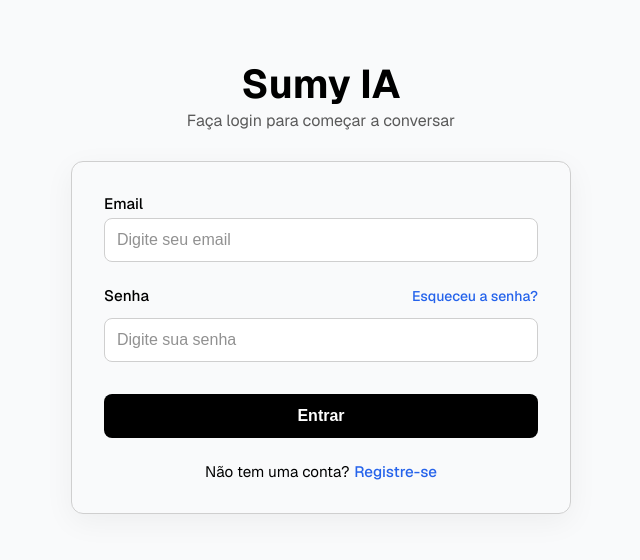
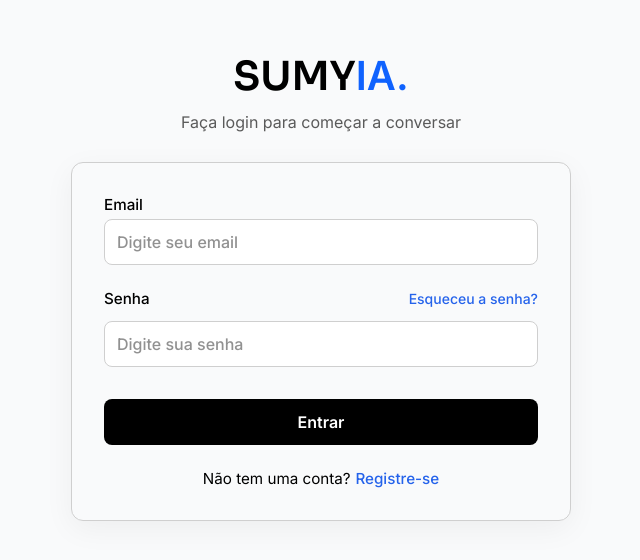
Before and after one commit to Assumtek/SumyIA_Frontend, a Next.js app: page /login in a window 1280 px wide. Shown: the part 114-674 px from the top of the page, without its empty margins (319-959 px from the left). Built offline with nearby package versions, Linux system fonts and the light colour scheme; no server answers.

Commit message:
Mudanças no visual dos formularioa

```diff
--- a/src/app/forgot-password/page.module.scss
+++ b/src/app/forgot-password/page.module.scss
@@ -1,5 +1,257 @@
-/* Importar os estilos da página principal */
-@import '../page.module.scss';
+@import url('https://fonts.googleapis.com/css2?family=Sora:wght@100..800&display=swap');
+@import url('https://fonts.googleapis.com/css2?family=Inter:ital,opsz,wght@0,14..32,100..900;1,14..32,100..900&display=swap');
+
+.containerCenter {
+    display: flex;
+    flex-direction: row;
+    max-width: 100%;
+    max-height: 100%;
+    align-items: center;
+    justify-content: center;
+    background-color: var(--white);
+}
+
+
+
+.containerCenter * {
+    font-family: 'Inter', sans-serif;
+}
+
+.equerda {
+    display: flex;
+    justify-content: center;
+    align-items: center;
+    width: 50%;
+    height: 100vh;
+    img {
+        width: 100%;
+        height: 100%;
+        object-fit: cover;
+    }
+
+    @media (max-width: 1300px) {
+        display: none;
+    }
+}
+
+.direita {
+    display: flex;
+    flex-direction: column;
+    min-height: 100vh;
+    align-items: center;
+    justify-content: center;
+    background-color: var(--white);
+    padding: 1rem;
+    width: 50%;
+    height: 100%;
+}
+
+
+.title {
+    color: #000000;
+    font-size: 40px;
+    font-weight: 600;
+    font-family: 'Sora', sans-serif;
+    margin-bottom: 10px;
+
+    span {
+        color: var(--main);
+    }
+}
+
+.subtitle {
+    color: #5a5a5a;;
+    font-size: 1rem;
+    margin-bottom: 30px;
+}
+
+.login {
+    background-color: var(--white);
+    padding: 2rem;
+    border-radius: 12px;
+    box-shadow: 0 8px 30px rgba(0, 0, 0, 0.05);
+    border: 1px solid #cfcfcf;
+    width: 100%;
+    max-width: 500px;
+
+    h1 {
+        color: var(--primary);
+        font-size: 1.8rem;
+        margin-bottom: 1.5rem;
+        text-align: center;
+    }
+
+    form {
+        width: 100%;
+    }
+}
+
+.inputGroup {
+    margin-bottom: 1.5rem;
+}
+
+.labelRow {
+    display: flex;
+    justify-content: space-between;
+    align-items: center;
+    margin-bottom: 0.5rem;
+}
+
+.forgotPassword {
+    color: rgb(37, 99, 235);
+    font-size: 0.875rem;
+    text-decoration: none;
+    transition: all 0.2s;
+    font-weight: 500;
+
+    &:hover {
+        text-decoration: underline;
+        filter: brightness(0.9);
+    }
+}
+
+.input {
+    width: 100%;
+    padding: 0.75rem;
+    border: 1px solid var(--gray-300);
+    border-radius: 8px;
+    font-size: 1rem;
+    transition: border 0.2s;
+    border: 1px solid #cfcfcf;
+    margin-top: 5px;
+
+    &:focus {
+        border-color: var(--primary);
+        outline: none;
+    }
+
+    &::placeholder {
+        color: #919191;
+        font-weight: 500;
+    }
+}
+
+.label {
+    display: block;
+    color: var(--gray-700);
+    font-size: 0.95rem;
+    font-weight: 500;
+    height: fit-content;
+}
+
+.loginButton {
+    width: 100%;
+    background-color: #000000;
+    color: #FFFFFF;
+    padding: 0.8rem;
+    border: 0;
+    border-radius: 8px;
+    font-size: 1rem;
+    font-weight: 600;
+    margin-top: 0.5rem;
+    cursor: pointer;
+    transition: all 0.2s;
+
+    &:hover {
+        filter: brightness(1.08);
+        transform: translateY(-2px);
+    }
+
+    &:disabled {
+        cursor: not-allowed;
+        background-color: #919191;
+    }
+}
+
+.registerLink {
+    margin-top: 1.5rem;
+    text-align: center;
+    color: var(--gray-700);
+    font-size: 0.95rem;
+
+    a {
+        color: var(--primary);
+        font-weight: 500;
+        text-decoration: none;
+        margin-left: 0.3rem;
+        transition: all 0.2s;
+        color: rgb(37, 99, 235);
+
+        &:hover {
+            text-decoration: underline;
+            filter: brightness(0.9);
+        }
+    }
+}
+
+.error {
+    color: var(--red);
+    margin-top: 0.5rem;
+    margin-bottom: 1rem;
+    font-size: 0.875rem;
+    text-align: center;
+    background-color: rgba(255, 0, 0, 0.1);
+    padding: 0.75rem;
+    border-radius: 8px;
+    border-left: 3px solid var(--red);
+    display: flex;
+    align-items: center;
+    justify-content: center;
+
+    &::before {
+        content: "⚠️";
+        margin-right: 8px;
+        font-size: 1rem;
+    }
+}
+
+.formTitle {
+    color: var(--primary);
+    font-size: 1.8rem;
+    margin-bottom: 1.5rem;
+    text-align: center;
+}
+
+.success {
+    color: var(--green);
+    margin-top: 0.5rem;
+    margin-bottom: 1rem;
+    font-size: 0.875rem;
+    text-align: center;
+    background-color: rgba(0, 128, 0, 0.1);
+    padding: 0.75rem;
+    border-radius: 8px;
+    border-left: 3px solid var(--green);
+    display: flex;
+    align-items: center;
+    justify-content: center;
+
+    &::before {
+        content: "✅";
+        margin-right: 8px;
+        font-size: 1rem;
+    }
+}
+
+@media (max-width: 1000px) {
+    .containerCenter {
+
+        .direita {
+            width: 100%;
+            height: 100%;
+            max-height: 100%;
+            max-width: 100%;
+        }
+    }
+    .login {
+        width: 90%;
+        padding: 40px 40px;
+    }
+    .logo{
+        min-width: 0px;
+        width: 30%;
+    }
+}
 
 /* Estilos específicos para a página de recuperação de senha */
 .recoveryMessage {
--- a/src/app/login/page.module.scss
+++ b/src/app/login/page.module.scss
@@ -1,4 +1,40 @@
+@import url('https://fonts.googleapis.com/css2?family=Sora:wght@100..800&display=swap');
+@import url('https://fonts.googleapis.com/css2?family=Inter:ital,opsz,wght@0,14..32,100..900;1,14..32,100..900&display=swap');
+
 .containerCenter {
+    display: flex;
+    flex-direction: row;
+    max-width: 100%;
+    max-height: 100%;
+    align-items: center;
+    justify-content: center;
+    background-color: var(--white);
+}
+
+
+
+.containerCenter * {
+    font-family: 'Inter', sans-serif;
+}
+
+.equerda {
+    display: flex;
+    justify-content: center;
+    align-items: center;
+    width: 50%;
+    height: 100vh;
+    img {
+        width: 100%;
+        height: 100%;
+        object-fit: cover;
+    }
+
+    @media (max-width: 1300px) {
+        display: none;
+    }
+}
+
+.direita {
     display: flex;
     flex-direction: column;
     min-height: 100vh;
@@ -6,12 +42,21 @@
     justify-content: center;
     background-color: var(--white);
     padding: 1rem;
+    width: 50%;
+    height: 100%;
 }
+
 
 .title {
     color: #000000;
-    font-size: 2.5rem;
-    font-weight: 700;
+    font-size: 40px;
+    font-weight: 600;
+    font-family: 'Sora', sans-serif;
+    margin-bottom: 10px;
+
+    span {
+        color: var(--main);
+    }
 }
 
 .subtitle {
@@ -188,7 +233,16 @@
     }
 }
 
-@media (max-width: 620px) {
+@media (max-width: 1000px) {
+    .containerCenter {
+
+        .direita {
+            width: 100%;
+            height: 100%;
+            max-height: 100%;
+            max-width: 100%;
+        }
+    }
     .login {
         width: 90%;
         padding: 40px 40px;
--- a/src/app/login/page.tsx
+++ b/src/app/login/page.tsx
@@ -75,7 +75,12 @@ function LoginContent() {
 
   return (
     <div className={styles.containerCenter}>
-      <h1 className={styles.title}>Sumy IA</h1>
+      <div className={styles.equerda}>
+        <img src="/CapaForms.png" alt="Login" />
+      </div>
+
+      <div className={styles.direita}>
+        <h1 className={styles.title}>SUMY<span>IA.</span></h1>
         <p className={styles.subtitle}>Faça login para começar a conversar</p>
 
         <div className={styles.login}>
@@ -139,6 +144,7 @@ function LoginContent() {
           </div>
         </div>
       </div>
+    </div>
   )
 }
 
--- a/src/app/register/page.module.scss
+++ b/src/app/register/page.module.scss
@@ -1,5 +1,38 @@
-// Estilos para a página de registro seguindo o mesmo padrão da página de login
+@import url('https://fonts.googleapis.com/css2?family=Sora:wght@100..800&display=swap');
+@import url('https://fonts.googleapis.com/css2?family=Inter:ital,opsz,wght@0,14..32,100..900;1,14..32,100..900&display=swap');
+
 .containerCenter {
+    display: flex;
+    flex-direction: row;
+    max-width: 100%;
+    max-height: 100%;
+    align-items: center;
+    justify-content: center;
+    background-color: var(--white);
+}
+
+.containerCenter * {
+    font-family: 'Inter', sans-serif;
+}
+
+.equerda {
+    display: flex;
+    justify-content: center;
+    align-items: center;
+    width: 50%;
+    height: 100vh;
+    img {
+        width: 100%;
+        height: 100%;
+        object-fit: cover;
+    }
+
+    @media (max-width: 1300px) {
+        display: none;
+    }
+}
+
+.direita {
     display: flex;
     flex-direction: column;
     min-height: 100vh;
@@ -7,12 +40,21 @@
     justify-content: center;
     background-color: var(--white);
     padding: 1rem;
+    width: 50%;
+    height: 100%;
 }
+
 
 .title {
     color: #000000;
     font-size: 2.5rem;
     font-weight: 700;
+    font-family: 'Sora', sans-serif;
+    margin-bottom: 10px;
+
+    span {
+        color: var(--main);
+    }
 }
 
 .subtitle {
@@ -144,9 +186,22 @@
 }
 
 // Responsividade
-@media (max-width: 620px) {
-    .registerBox {
-        width: 95%;
-        padding: 1.5rem;
+@media (max-width: 1000px) {
+    .containerCenter {
+
+        .direita {
+            width: 100%;
+            height: 100%;
+            max-height: 100%;
+            max-width: 100%;
+        }
+    }
+    .login {
+        width: 90%;
+        padding: 40px 40px;
+    }
+    .logo{
+        min-width: 0px;
+        width: 30%;
     }
 }
```
Also changed, not shown: src/app/forgot-password/page.tsx (+10 -3 lines), src/app/register/page.tsx (+8 -2 lines), 1 other file (tests, documents, lock files or other folders). Lines whose indentation alone changed are shown as unchanged.
